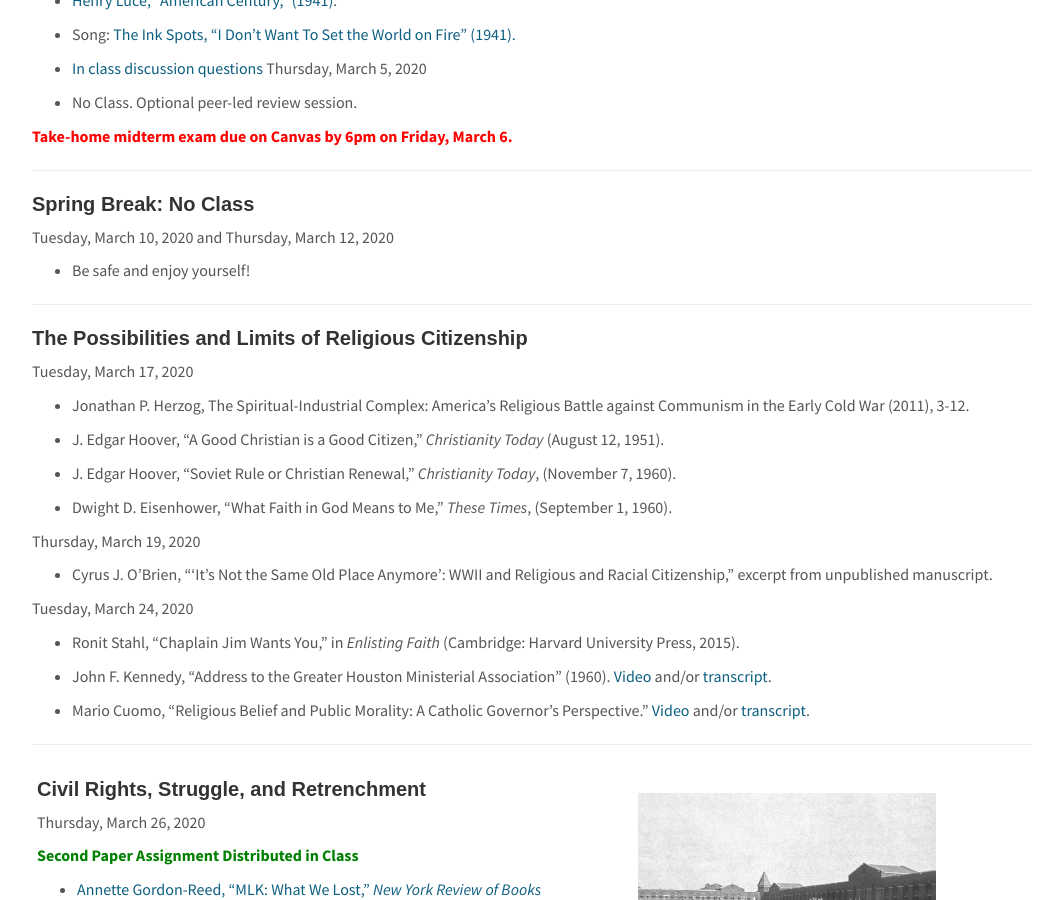
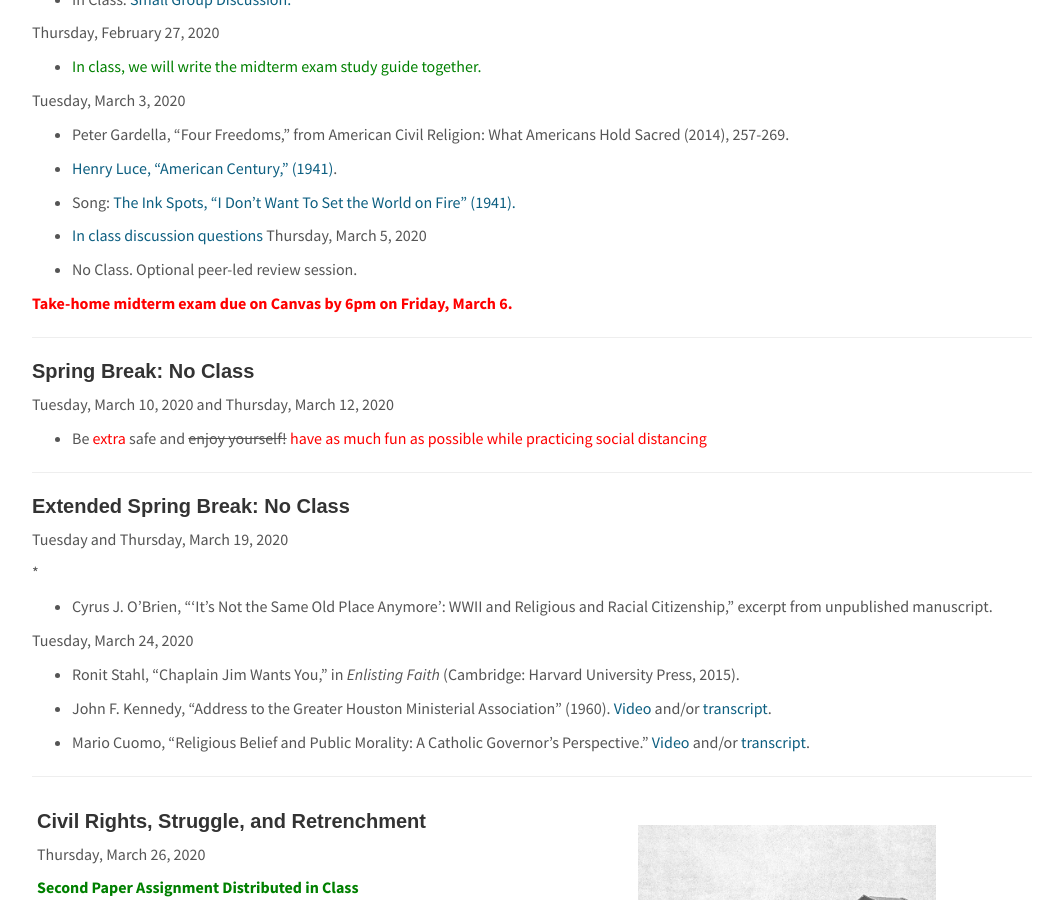
Before and after one commit to cyrusobrien/cyrusobrien, a Jekyll site: the page built from _pages/RelPol225.md, in a window 1280 px wide and 900 px high, scrolled down 8297 px. Shown: the whole window, without its empty margins (108-1171 px from the left). Built offline with Jekyll 4.4.1, drawn with Linux system fonts in a browser that asks for light colours; some of the changed text lies outside the part shown.

Commit message:
updating colors for accessibility

```diff
--- a/_pages/RelPol225.md
+++ b/_pages/RelPol225.md
@@ -8,7 +8,10 @@
 
 # Religion and Politics in American History
 
-## <span style="color:red">Note: This course transitioned to online only in March 2020 in response to the COVID-19 global pandemic. The original original syllabus is available [here.](http://cyrusobrien.com/teaching/relpol225-preCOVID-19) </span>
+## <span style="color:red">This course transitioned to online only in March 2020 in response to the COVID-19 global pandemic. The  original syllabus is available [here.](http://cyrusobrien.com/teaching/relpol225-preCOVID-19) </span>
+
+The shift to online classes, and the extention of Spring Break, not only necessitated changes to the course schedule, but also changes to other organizational aspects of the course. I have tried to make it easy to scan this document for such changes by ~~striking out obsolete portions of the syllabus~~ and <span style="color:red">marking new text in red font.</span>
+
 
 Religion and Politics 225
 
@@ -50,10 +53,13 @@
 
 Your grade will be calculated as follows:
 
- * 30% class participation (this includes blog posts, quizzes, and other forms of participation)
- * 20% two short essays
+ * ~~30% class participation (this includes blog posts, quizzes, and other forms of participation)~~
+ * ~~20% two short essays~~
  * 25% take-home midterm exam
  * 25% take-home final exam
+ * <span style="color:red">10% short essay</span>
+ * <span style="color:red">20% class participation (pre-COVID-19, including pre-COVID-19 quizzes)</span>
+ * <span style="color:red">20% online assignments (group chats, blog posts, online quizzes)<span>
 
 _Note: All assignments must be completed to receive a passing grade in the course._
 
@@ -69,6 +75,8 @@
 
 Whether it’s impeachment, Supreme Court cases, or the ongoing election, the themes of this course are often relevant to current events in the U.S. and elsewhere in the world. Each student in the course will create an account on Twitter and tweet about current events relating to the course using the hashtag #RelPolt. We will often begin class by discussing the news and our tweets about it. Each student should share at least **5 articles** before the end of the semester. _To receive credit, be sure to post links to your tweets on Canvas in the "Twitter Quiz" section._
 
+<span style="color:red">Since we are no longer meeting in person, I ask that you interact with each other and the news on Twitter. Please be sure to comment on at least 3 of your classmates' Twitter posts. I have added Quiz fields on Canvas for you to post links to your replies to your classmates.</span>
+
 #### Blog Posts
 
 Throughout the semester, you will write four blog posts, each due before 9 a.am the day of class. These 250-400 word posts should be written informally. The blog posts are designed to help you prepare for discussion and to provide a forum for you to write . They should include your response to the readings: What do you have questions about? What confused or interested you? How do themes in recent readings relate to topics we studied earlier in the course. Feel free to engage with your classmates, but make sure to root your responses in the reading.
@@ -83,7 +91,7 @@
 
 #### Short Essays
 
-Two short essays, between 800-1100 words, will follow units on the Slavery, Abolition, & Confederate Nationalism and on Civil Rights, Struggle, and Retrenchment. Prompts and instructions for these essays will be distributed in class.
+~~Two short essays,~~ <span style="color:red">One short essay,</span> between 800-1100 words, will follow units on the Slavery, Abolition, & Confederate Nationalism ~~and on Civil Rights, Struggle, and Retrenchment.~~ Prompts and instructions for ~~these essays~~ <span style="color:red">this essay</span> will be distributed in class.
 
 #### Exams
 
@@ -397,24 +405,16 @@
 
 Tuesday, March 10, 2020 and Thursday, March 12, 2020
 
-* Be safe and enjoy yourself!
+* Be <span style="color:red">extra</span> safe and ~~enjoy yourself!~~ <span style="color:red">have as much fun as possible while practicing social distancing
 
 
 ***
 
-#### The Possibilities and Limits of Religious Citizenship
+#### Extended Spring Break: No Class
 
-Tuesday, March 17, 2020
+Tuesday and Thursday, March 19, 2020
 
-* Jonathan P. Herzog, The Spiritual-Industrial Complex: America’s Religious Battle against Communism in the Early Cold War (2011), 3-12.
-
-* J. Edgar Hoover, “A Good Christian is a Good Citizen,” _Christianity Today_ (August 12, 1951).
-
-* J. Edgar Hoover, “Soviet Rule or Christian Renewal,” _Christianity Today_, (November 7, 1960).
-
-* Dwight D. Eisenhower, “What Faith in God Means to Me,” _These Times_, (September 1, 1960).
-
-Thursday, March 19, 2020
+*
 
 * Cyrus J. O'Brien, "'It's Not the Same Old Place Anymore': WWII and Religious and Racial Citizenship," excerpt from unpublished manuscript.
 
```
